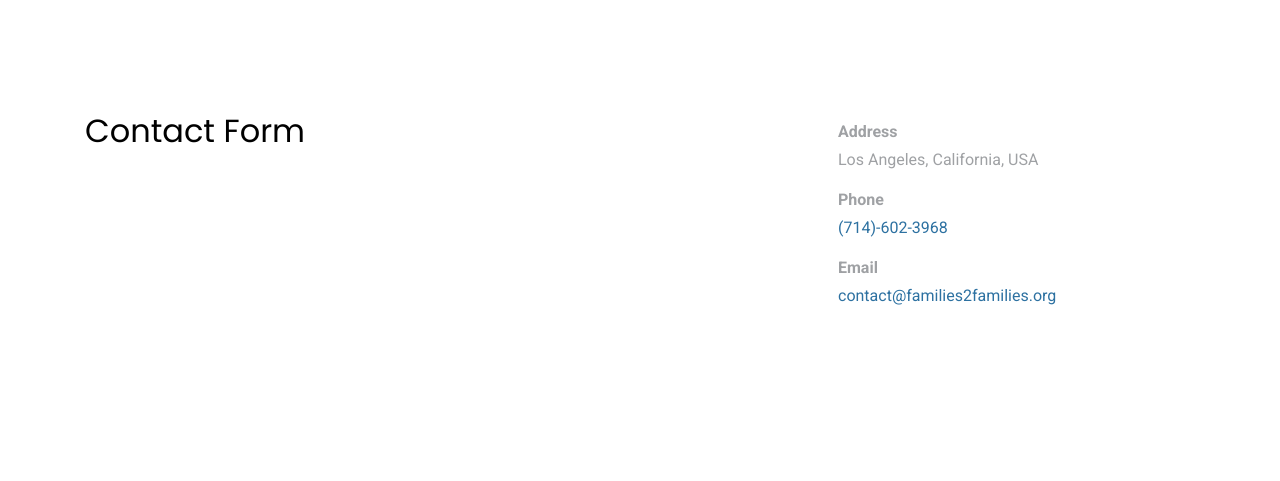
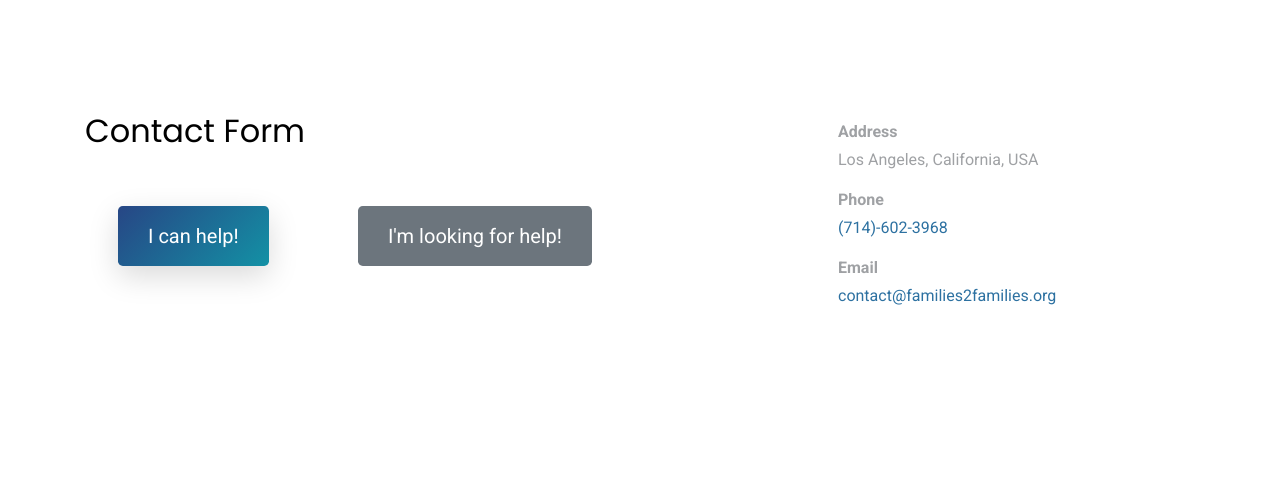
Before and after one commit to Family2Family/website, a Flask app: page /contact in a window 1280 px wide. Shown: the part 480-961 px from the top of the page. Run offline with Flask 2, Linux system fonts and the light colour scheme; some libraries are stand-ins or nearby versions.

Commit message:
feat(contact): added 2 buttons to forms

```diff
--- a/templates/contact.html
+++ b/templates/contact.html
@@ -37,6 +37,10 @@
                 <div class="row mb-5 ">
                   <div class="col-md-6" data-aos="fade-up">
                     <h2>Contact Form</h2>
+                      <div class="row justify-content-between p-5">
+                          <a href="https://forms.gle/QCJnMrBeJSj82E9q8" class="btn btn-primary btn-lg p-2" target="_blank">I can help!</a>
+                          <a href="https://forms.gle/7gNNjvLBnKd8QQzN7" class="btn btn-secondary btn-lg p-2" target="_blank">I'm looking for help!</a>
+                      </div>
                   </div>
 
                   <div class="col-md-4 ml-auto p-2"  data-aos="fade-up">
```
